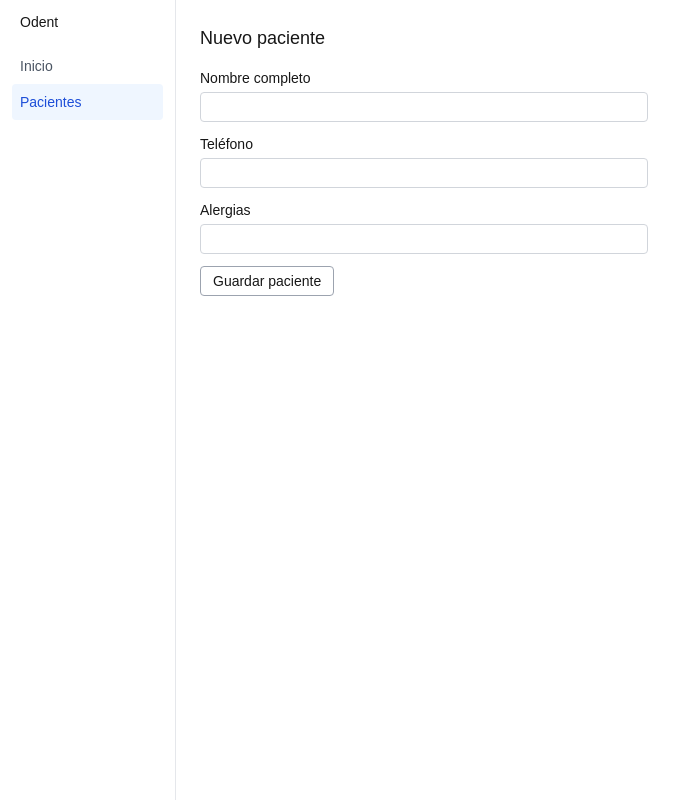
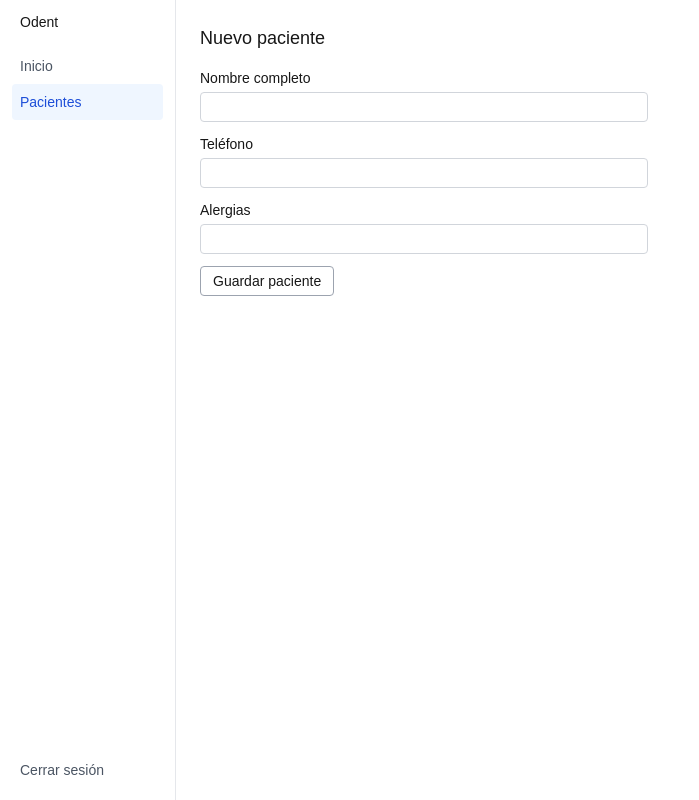
Before and after one commit to erick81004-hash/odent-dashboard, a Next.js app: page /pacientes/nuevo in a window 1280 px wide. Shown: the whole page, without its empty margins (0-699 px from the left). Built offline with nearby package versions, Linux system fonts and the light colour scheme.

Commit message:
feat: logout button in Sidebar

```diff
--- a/src/components/layout/Sidebar.tsx
+++ b/src/components/layout/Sidebar.tsx
@@ -1,7 +1,8 @@
 'use client'
 
 import Link from 'next/link'
-import { usePathname } from 'next/navigation'
+import { usePathname, useRouter } from 'next/navigation'
+import { createBrowserSupabaseClient } from '@/lib/supabase/client'
 
 const NAV_ITEMS = [
   { href: '/', label: 'Inicio' },
@@ -10,10 +11,19 @@ const NAV_ITEMS = [
 
 export function Sidebar() {
   const pathname = usePathname()
+  const router = useRouter()
+
+  async function handleLogout() {
+    const client = createBrowserSupabaseClient()
+    await client.auth.signOut()
+    router.push('/login')
+    router.refresh()
+  }
 
   return (
-    <nav className="w-44 shrink-0 border-r border-gray-200 p-3">
+    <nav className="flex w-44 shrink-0 flex-col border-r border-gray-200 p-3">
       <p className="mb-4 px-2 text-sm font-medium">Odent</p>
+      <div className="flex-1">
         {NAV_ITEMS.map((item) => {
           const isActive =
             item.href === '/' ? pathname === '/' : pathname.startsWith(item.href)
@@ -29,6 +39,13 @@ export function Sidebar() {
             </Link>
           )
         })}
+      </div>
+      <button
+        onClick={handleLogout}
+        className="rounded px-2 py-2 text-left text-sm text-gray-600"
+      >
+        Cerrar sesión
+      </button>
     </nav>
   )
 }
```
Also changed, not shown: 1 other file (tests, documents, lock files or other folders). Lines whose indentation alone changed are shown as unchanged.
